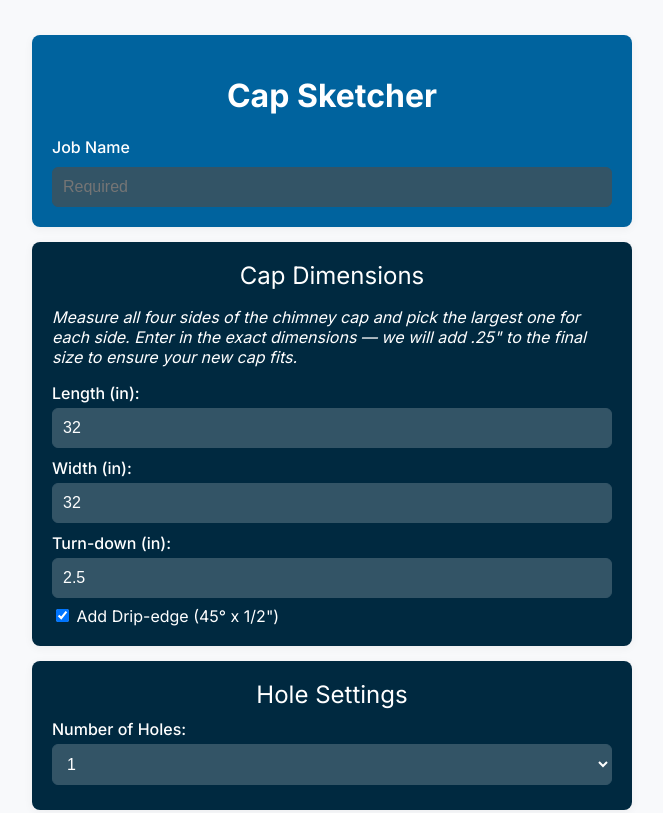
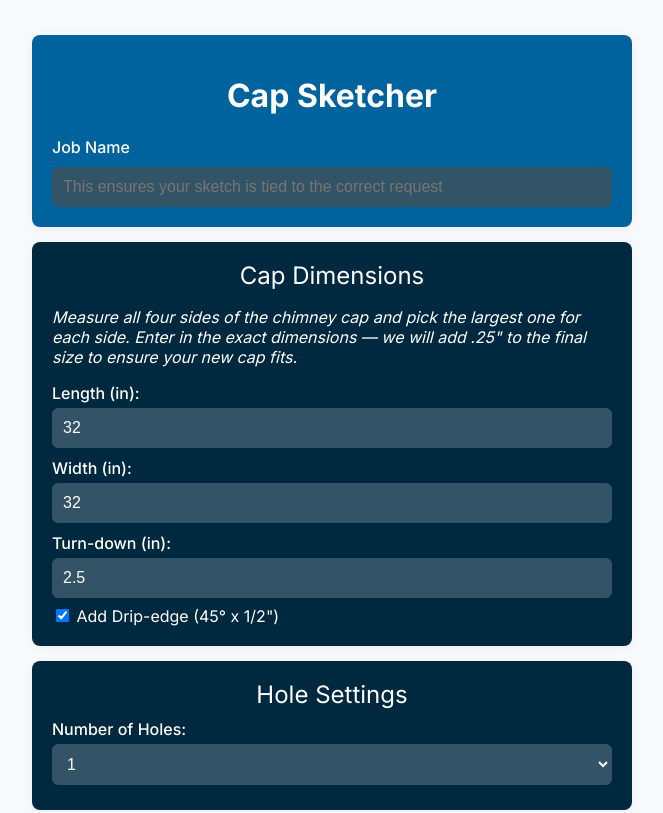
Before and after one commit to markyoungprime/capsketcher, a plain HTML site: page index.html in a window 1280 px wide. Shown: the top 813 px of the page, without its empty margins (308-971 px from the left). Drawn offline with Linux system fonts and the light colour scheme.

Commit message:
Update index.html

```diff
--- a/index.html
+++ b/index.html
@@ -12,7 +12,7 @@
   <fieldset class="title-section">
     <h1>Cap Sketcher</h1>
     <label for="title" class="job-label">Job Name</label>
-    <input type="text" id="title" placeholder="Required">
+    <input type="text" id="title" placeholder="This ensures your sketch is tied to the correct request">
   </fieldset>
 
   <fieldset>
```
